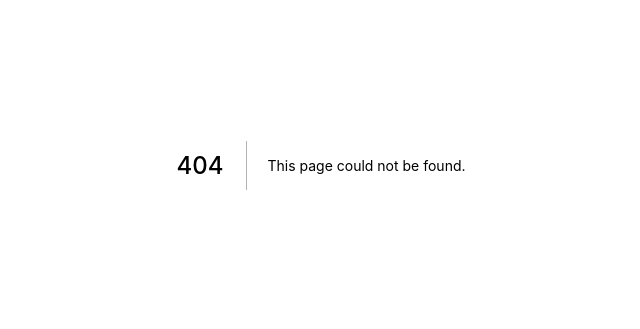
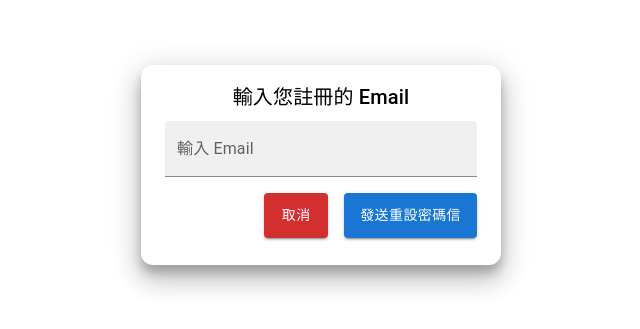
Before and after one commit to Yana818/kaigon, a Next.js app: page /Login/InputResetPassword in a window 1280 px wide. Before the commit this address had no page. Shown: the part 235-564 px from the top of the page, without its empty margins (319-959 px from the left). Built offline with nearby package versions, Linux system fonts and the light colour scheme.

Commit message:
[feat] fetch api and captchacomponent

```diff
--- /dev/null
+++ b/pages/Login/InputResetPassword.js
@@ -0,0 +1,101 @@
+/** @jsxImportSource @emotion/react */
+import React, { useState } from "react";
+import { css } from "@emotion/react";
+import Typography from "@mui/material/Typography";
+import ButtonComponent from "../../root/components/ButtonComponent";
+import InputEmail from "../../root/components/InputEmail";
+import { sendForgetPasswordEmail } from "../../root/api/logIn";
+import { useRouter } from "next/router";
+
+export default function InputResetPassword({ setOpenForgertPassword }) {
+  const router = useRouter();
+  const [forgetPasswordEmail, setForgetPasswordEmail] = useState("");
+  const handleSendForgetPasswordEmail = async () => {
+    if (forgetPasswordEmail.length === 0) {
+      return;
+    }
+    await sendForgetPasswordEmail({
+      email: forgetPasswordEmail,
+      path: "http://localhost:3000/ResetPassword",
+    });
+  };
+
+  return (
+    <>
+      <div css={forgetPasswordDialogStyle}>
+        <Typography variant="h6" css={textStyle}>
+          輸入您註冊的 Email
+        </Typography>
+        <InputEmail
+          style={textFieldStyle}
+          email={forgetPasswordEmail}
+          setEmail={setForgetPasswordEmail}
+        />
+        <div css={btnGropuStyle}>
+          <ButtonComponent
+            variant={"contained"}
+            color={"error"}
+            style={[btnstyle, unsetWidthAndMargin, cancelBtn]}
+            btnText={"取消"}
+            onClick={() => setOpenForgertPassword(false)}
+          />
+          <ButtonComponent
+            variant={"contained"}
+            style={[btnstyle, unsetWidthAndMargin]}
+            btnText={"發送重設密碼信"}
+            onClick={() => handleSendForgetPasswordEmail()}
+          />
+        </div>
+      </div>
+    </>
+  );
+}
+
+const textStyle = css`
+  text-align: center;
+  margin: 0px 0px 8px;
+`;
+
+const btnstyle = css`
+  position: relative;
+  width: 100%;
+  border-radius: 4px;
+  padding: 10px 16px;
+  margin-bottom: 8px;
+`;
+
+const textFieldStyle = css`
+  margin-bottom: 16px;
+`;
+
+const forgetPasswordDialogStyle = css`
+  width: 360px;
+  background-color: rgb(255, 255, 255);
+  border-radius: 12px;
+  box-shadow: rgb(0 0 0 / 20%) 0px 8px 10px, rgb(0 0 0 / 12%) 0px 6px 30px 5px,
+    rgb(0 0 0 / 14%) 0px 16px 24px 2px;
+  padding: 16px 24px;
+  position: absolute;
+  top: 0;
+  right: 0;
+  left: 0;
+  bottom: 0;
+  z-index: 10;
+  margin: auto;
+  max-height: 200px;
+`;
+
+const btnGropuStyle = css`
+  display: flex;
+  justify-content: flex-end;
+  align-items: center;
+`;
+
+const unsetWidthAndMargin = css`
+  width: unset;
+  margin: unset;
+`;
+
+const cancelBtn = css`
+  margin-right: 16px;
+`;
--- a/pages/Login/index.js
+++ b/pages/Login/index.js
@@ -1,7 +1,6 @@
 /** @jsxImportSource @emotion/react */
 import React, { useState } from "react";
 import { css } from "@emotion/react";
-import Link from "next/link";
 import Typography from "@mui/material/Typography";
 import Divider from "@mui/material/Divider";
 import TextField from "@mui/material/TextField";
@@ -13,12 +12,20 @@ import LoginWithFB from "../../root/components/LoginWithFB";
 import LoginWithGoogle from "../../root/components/LoginWithGoogle";
 import InputEmail from "../../root/components/InputEmail";
 import InputPassword from "../../root/components/InputPassword";
+import CaptchaComponent from "../../root/components/captchaComponent";
+import InputResetPassword from "./InputResetPassword";
+import { logIn } from "../../root/api/logIn";
 
 export default function Login() {
   const [email, setEmail] = useState("");
+  const [forgetPasswordEmail, setForgetPasswordEmail] = useState("");
   const [password, setPassword] = useState("");
   const [openForgetPassword, setOpenForgertPassword] = useState(false);
   const [showPassword, setShowPassword] = useState(true);
+
+  const handleLogIn = () => {
+    console.log(1111);
+  };
 
   return (
     <>
@@ -58,11 +65,13 @@ export default function Login() {
               }
               label="顯示密碼"
             />
+            <CaptchaComponent />
             <ButtonComponent
               variant={"contained"}
               color={"error"}
               style={btnstyle}
               btnText={"登入"}
+              onClick={() => handleLogIn()}
             />
             <div css={forgetPasswordStyle}>
               <ButtonComponent
@@ -90,18 +99,15 @@ export default function Login() {
         </div>
       </div>
       {openForgetPassword && (
-        <div css={forgetPasswordDialogStyle}>
+        <InputResetPassword setOpenForgertPassword={setOpenForgertPassword} />
+        /* <div css={forgetPasswordDialogStyle}>
           <Typography variant="h6" css={textStyle}>
             輸入您註冊的 Email
           </Typography>
-          <TextField
-            id="filled-basic"
-            label="輸入 Email"
-            variant="filled"
-            fullWidth
-            css={textFieldStyle}
-            value={email}
-            onChange={(e) => setEmail(e.target.value)}
+          <InputEmail
+            style={textFieldStyle}
+            email={forgetPasswordEmail}
+            setEmail={setForgetPasswordEmail}
           />
           <div css={btnGropuStyle}>
             <ButtonComponent
@@ -115,9 +121,10 @@ export default function Login() {
               variant={"contained"}
               style={[btnstyle, unsetWidthAndMargin]}
               btnText={"發送重設密碼信"}
+              onClick={() => console.log("123")}
             />
           </div>
-        </div>
+        </div> */
       )}
     </>
   );
--- /dev/null
+++ b/root/api/logIn.js
@@ -0,0 +1,16 @@
+import Login from "../../pages/Login";
+import { fetches, kiagonApiFetchOpts, methods } from "./common";
+
+export function sendForgetPasswordEmail(data) {
+  return fetches(
+    `/account/info/password/reset`,
+    kiagonApiFetchOpts({ method: methods.POST, body: data })
+  );
+}
+
+export function logIn(data) {
+  return fetches(
+    `/account/signin`,
+    kiagonApiFetchOpts({ method: methods.POST, body: data })
+  );
+}
--- a/root/api/signUp.js
+++ b/root/api/signUp.js
@@ -4,14 +4,6 @@ export function getCaptchaUuid(data) {
   return fetches(`/auth/captcha`, kiagonApiFetchOpts());
 }
 
-// export function getCatptchaImage(captchaUuid) {
-//   return fetches(
-//     `/auth/captcha/${captchaUuid}/image`,
-//     fetchOpts("GET", null, {
-//       headers: {
-//         "Content-Type": "image/png",
-//         Accept: "image/png",
-//       },
-//     })
-//   );
-// }
+export function reloadCaptchaImage(catpchaUuid) {
+  return fetches(`/auth/captcha/${catpchaUuid}/refresh`, kiagonApiFetchOpts());
+}
--- /dev/null
+++ b/root/components/CaptchaComponent.js
@@ -0,0 +1,68 @@
+/** @jsxImportSource @emotion/react */
+import React, { useEffect, useState } from "react";
+import { css } from "@emotion/react";
+import TextField from "@mui/material/TextField";
+import RefreshIcon from "@mui/icons-material/Refresh";
+import { getCaptchaUuid, reloadCaptchaImage } from "../../root/api/signup";
+
+export default function CaptchaComponent() {
+  const [imgUrl, setImgurl] = useState("");
+  const [captchaUuid, setCaptchaUuid] = useState("");
+  const [qs, setQs] = useState(1);
+
+  const url = (captchaUuid, qs) => {
+    return `https://kaigon.sidesideeffect.io/api/auth/captcha/${captchaUuid}/image?${qs}`;
+  };
+
+  useEffect(() => {
+    async function init() {
+      const { uuid } = await getCaptchaUuid();
+      setCaptchaUuid(uuid);
+      setImgurl(url(uuid));
+    }
+    init();
+  }, []);
+
+  useEffect(() => {
+    if (captchaUuid) {
+      setImgurl(url(captchaUuid, qs));
+    }
+  }, [captchaUuid, qs]);
+
+  const handleReloadCaptcha = async (captchaUuid) => {
+    await reloadCaptchaImage(captchaUuid);
+    await setQs((prew) => prew + 1);
+  };
+
+  return (
+    <div css={CaptchaFieldStyle}>
+      <TextField id="outlined-basic" label="輸入驗證碼" variant="outlined" />
+      <div css={CaptchaStyle(imgUrl)}></div>
+      <RefreshIcon
+        css={refreshIconStyle}
+        onClick={() => {
+          handleReloadCaptcha(captchaUuid);
+        }}
+      />
+    </div>
+  );
+}
+
+const CaptchaFieldStyle = css`
+  margin-bottom: 16px;
+  display: flex;
+`;
+
+const CaptchaStyle = (url) =>
+  css`
+    flex-grow: 2;
+    background-image: url(${url});
+    background-repeat: no-repeat;
+    background-position: center;
+    background-size: 300%;
+  `;
+
+const refreshIconStyle = css`
+  margin: auto;
+  cursor: pointer;
+`;
```
Also changed, not shown: pages/ResetPassword/index.js (+2 -7 lines), pages/Signup/index.js (+3 -27 lines).
